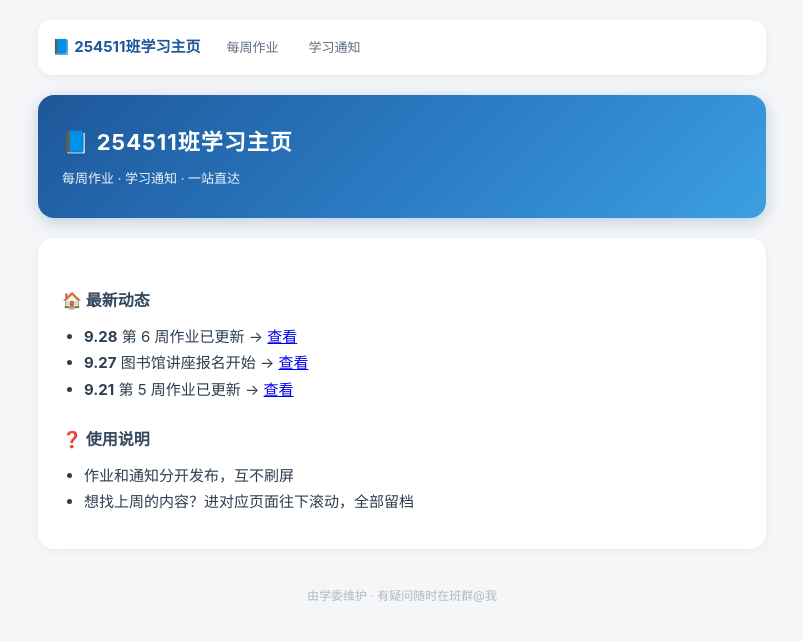
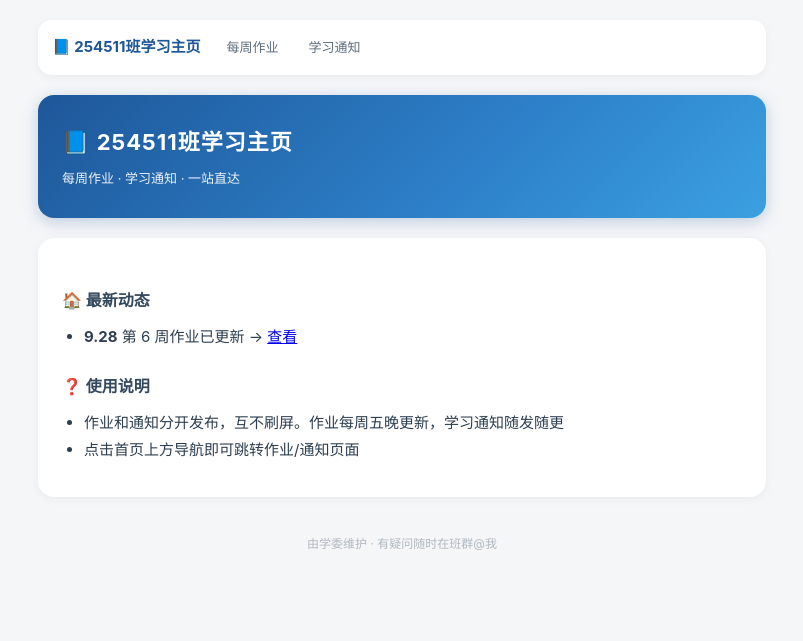
Before and after one commit to BertAGT/254511-Notifications, a Jekyll site: the page built from index.md, in a window 1280 px wide. Shown: the top 641 px of the page, without its empty margins (238-1041 px from the left). Built offline with Jekyll 4.4.1, drawn with Linux system fonts in a browser that asks for light colours.

Commit message:
Update index.md

```diff
--- a/index.md
+++ b/index.md
@@ -10,10 +10,8 @@ show_banner: true
 ## 🏠 最新动态
 
 - **9.28** 第 6 周作业已更新 → [查看](homework.html)
-- **9.27** 图书馆讲座报名开始 → [查看](notices.html)
-- **9.21** 第 5 周作业已更新 → [查看](homework.html)
 
 ## ❓ 使用说明
 
-- 作业和通知分开发布，互不刷屏
-- 想找上周的内容？进对应页面往下滚动，全部留档
+- 作业和通知分开发布，互不刷屏。作业每周五晚更新，学习通知随发随更
+- 点击首页上方导航即可跳转作业/通知页面
```
